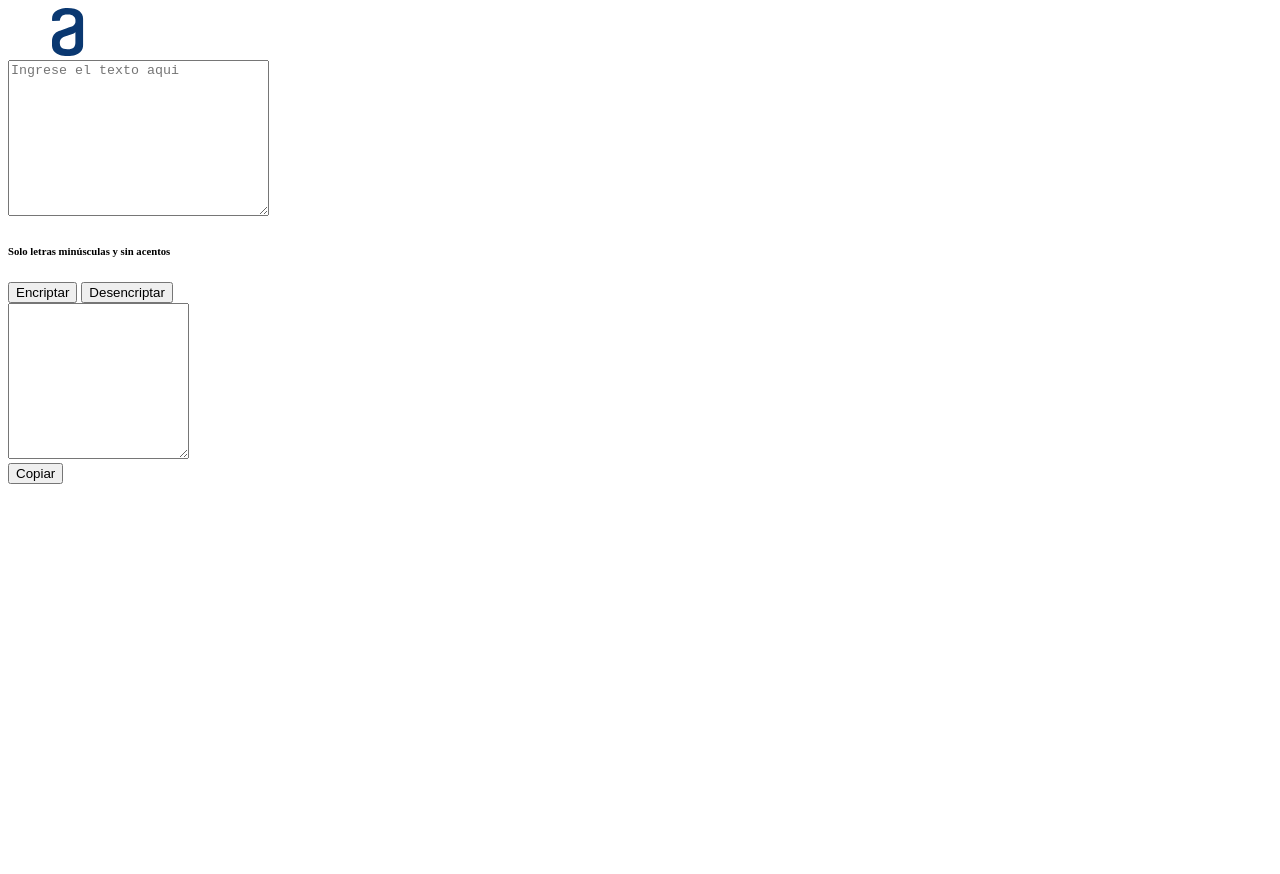
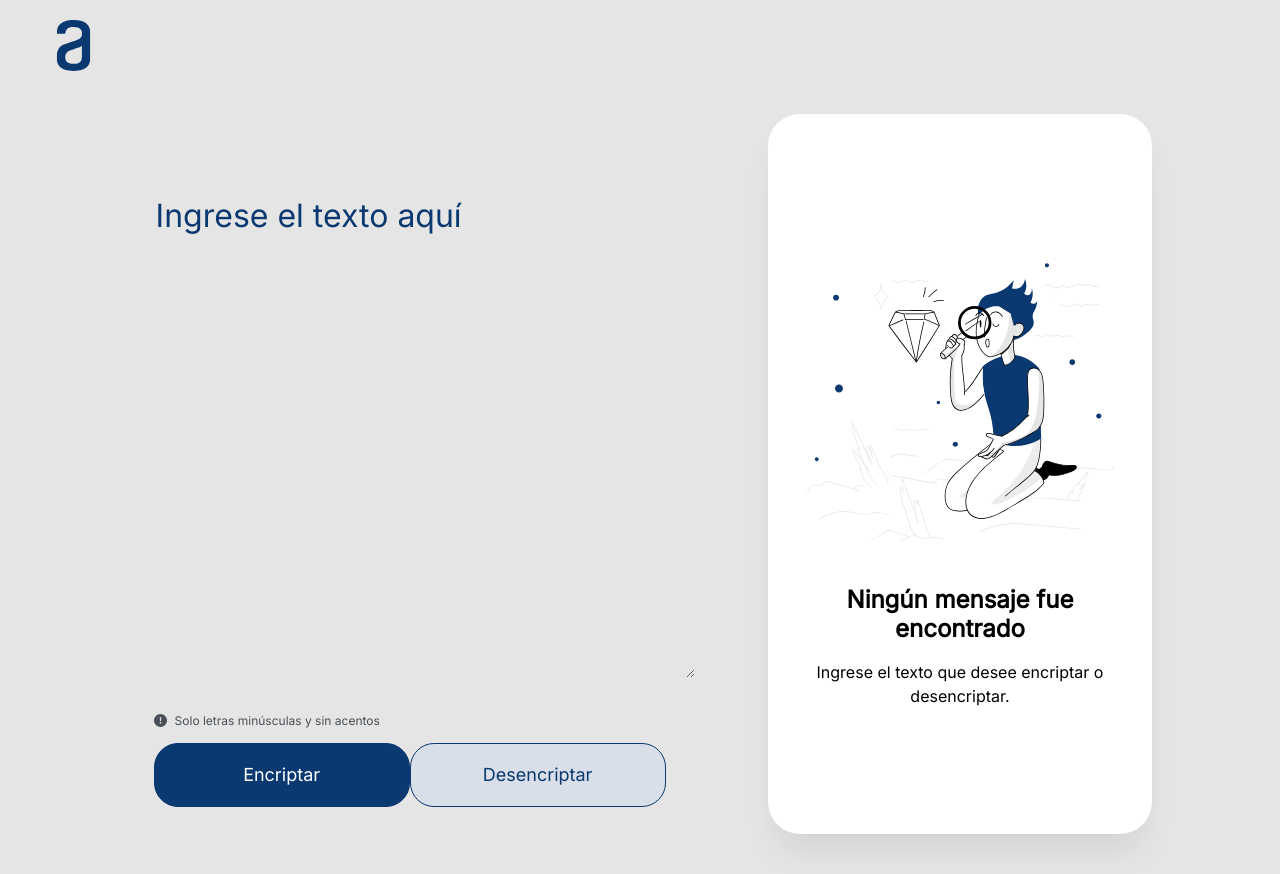
Before and after one commit to enzoarce/Encriptador, a plain HTML site: page index.html in a window 1280 px wide. Before the commit the page ends 800 px from the top, so only its background shows below. Drawn offline with Linux system fonts and the light colour scheme.

Commit message:
agregando CSS

```diff
--- /dev/null
+++ b/css/reset.css
@@ -0,0 +1,43 @@
+html, body, div, span, applet, object, iframe,
+h1, h2, h3, h4, h5, h6, p, blockquote, pre,
+a, abbr, acronym, address, big, cite, code,
+del, dfn, em, img, ins, kbd, q, s, samp,
+small, strike, strong, sub, sup, tt, var,
+b, u, i, center,
+dl, dt, dd, ol, ul, li,
+fieldset, form, label, legend,
+table, caption, tbody, tfoot, thead, tr, th, td,
+article, aside, canvas, details, embed,
+figure, figcaption, footer, header, hgroup,
+menu, nav, output, ruby, section, summary,
+time, mark, audio, video {
+	margin: 0;
+	padding: 0;
+	border: 0;
+	font-size: 100%;
+	font: inherit;
+	vertical-align: baseline;
+}
+/* HTML5 display-role reset for older browsers */
+article, aside, details, figcaption, figure,
+footer, header, hgroup, menu, nav, section {
+	display: block;
+}
+body {
+	line-height: 1;
+}
+ol, ul {
+	list-style: none;
+}
+blockquote, q {
+	quotes: none;
+}
+blockquote:before, blockquote:after,
+q:before, q:after {
+	content: '';
+	content: none;
+}
+table {
+	border-collapse: collapse;
+	border-spacing: 0;
+}
--- /dev/null
+++ b/css/style.css
@@ -0,0 +1,161 @@
+* {
+    font-family: 'Inter';
+    font-weight: 400;
+}
+
+.logo {
+    padding-top: 10px;
+    margin-left: 10px;
+    margin-top: 10px;
+    width: 10%;
+}
+
+body {
+    background: #E5E5E5;
+}
+
+main {
+    display: flex;
+    position: relative;
+    width: 100vw;
+    height: 100vh;
+}
+
+.text-area {
+    background: #E5E5E5;
+    position: absolute;
+    width: 42%;
+    height: 60%;
+    left: 12%;
+    top: 15%;
+    border: none;
+    color: #0A3871;
+    font-size: 32px;
+}
+
+::placeholder {color: #0A3871;}
+    .text-area:focus {
+        outline: none;
+    }
+
+.adverterncia {
+    display: flex;
+    flex-direction: row;
+    align-items: center;
+    padding: 0px;
+    gap: 8px;
+    position: absolute;
+    width: 80%;
+    left: 12%;
+    top: 80%;
+}
+
+.adverterncia h6 {
+    color: #495057;
+    font-size: 12px;
+    flex: none;
+    order: 1;
+    flex-grow: 0;
+}
+
+.adverterncia img {
+    height: 13px;
+}
+
+.botones {
+    display: flex;
+    flex-direction: row;
+    align-items: flex-start;
+    padding: 1% 0;
+    position: absolute;
+    width: 80%;
+    left: 12%;
+    top: 82%;
+}
+
+.btn-encriptar {
+    align-items: center;
+    justify-content: center;
+    padding: 2%;
+    gap: 8px;
+    width: 25%;
+    background-color: #0A3871;
+    border: 1px solid #0A3871;
+    border-radius: 24px;
+    color: white;
+    cursor: pointer;
+    font-size: 18px;
+    text-align: center;
+}
+
+.btn-desencriptar {
+    box-sizing: border-box;
+    display: flex;
+    flex-direction: row;
+    align-items: flex-start;
+    justify-content: center;
+    padding: 2%;
+    gap: 8px;
+    width: 25%;
+    background: #D8DFE8;
+    border: 1px solid #0A3871;
+    border-radius: 24px;
+    color: #0A3871;
+    cursor: pointer;
+    font-size: 18px;
+    text-align: center;
+}
+
+.btn-desencriptar:hover,
+.btn-encriptar:hover {
+    margin: 0.3%;
+    width: 24.5%;
+    padding: 1.8%;
+}
+
+.encriptado {
+    display: flex;
+    justify-content: center;
+    position: absolute;
+    width: 30%;
+    height: 90%;
+    left: 60%;
+    top: 5%;
+    background: #FFFFFF;
+    box-shadow: 0px 24px 32px -8px rgba(0, 0, 0, 0.08);
+    border-radius: 32px;
+}
+
+.mensaje-encriptado {
+    display: flex;
+    flex-direction: column;
+    align-items: center;
+    justify-content: center;
+    padding: 1%;
+    gap: 16px;
+    position: absolute;
+    width: 100%;
+    top: 65%;
+    text-align: center;
+}
+
+.mensaje-encriptado h2 {
+    width: 60%;
+    font-weight: 600;
+    font-size: 24px;
+    line-height: 120%;
+}
+
+.mensaje-encriptado p {
+    width: 80%;
+    font-size: 16px;
+    line-height: 150%;
+
+}
+
+.encriptado img {
+    position: absolute;
+    width: 80%;
+    height: 50%;
+    top: 15%;
+}
--- a/index.html
+++ b/index.html
@@ -4,28 +4,37 @@
     <meta charset="UTF-8">
     <meta http-equiv="X-UA-Compatible" content="IE=edge">
     <meta name="viewport" content="width=device-width, initial-scale=1.0">
-    <link rel="stylesheet" href="/css/style.css">
+    <link rel="stylesheet" href="css/reset.css">
+    <link rel="stylesheet" href="css/style.css">
+    <link rel="preconnect" href="https://fonts.googleapis.com">
+    <link rel="preconnect" href="https://fonts.gstatic.com" crossorigin>
+    <link href="https://fonts.googleapis.com/css2?family=Inter:wght@200;400&display=swap" rel="stylesheet">
     <title>Encriptador de Textos</title>
 </head>
 <body>
     <header>
-        <img src="/img/Logo.svg" alt="Logo de Alura">
+        <img class="logo" src="img/logo.svg" alt="Logo de Alura">
     </header>
     <main>
-        <section>
-            <textarea class="text-area" cols="30" rows="10" placeholder="Ingrese el texto aqui"></textarea>
-            <div>
-                <h6 class="info">Solo letras minúsculas y sin acentos</h6>
+        <section class="container">
+            <div class="encriptar">
+                <textarea  name="texto" id="texto" class="text-area" cols="30" rows="10" placeholder="Ingrese el texto aquí"></textarea>
+            </div>
+            <div class="adverterncia">
+                <img src="img/exclamacion.svg">
+                <h6>Solo letras minúsculas y sin acentos</h6>
             </div>
             <div class="botones">
-                <button class="btn-encriptar">Encriptar</button>
-                <button class="btn-desencriptar">Desencriptar</button>
+                <button class="btn-encriptar" onclick="">Encriptar</button>
+                <button class="btn-desencriptar" type="button" onclick="encriptar()">Desencriptar</button>
             </div>
         </section>
-        <section>
-            <textarea class="mensaje" cols="20" rows="10"></textarea>
-            <div>
-                <button class="copiar">Copiar</button>
+        <section class="encriptado">
+            <img src="img/persona.svg" alt="" id="muñeco">
+            <div class="mensaje-encriptado" id="mensaje-encriptado">
+                <h2 id="titulo-mensaje">Ningún mensaje fue encontrado</h2>
+                <p id="parrafo">Ingrese el texto que desee encriptar o desencriptar.</p>
+                <!-- <textarea class="mensaje" cols="20" rows="10"></textarea> -->
             </div>
         </section>
     </main>
```
Also changed, not shown: img/exclamacion.svg (added), img/persona.svg (renamed from img/Muñeco.svg).
